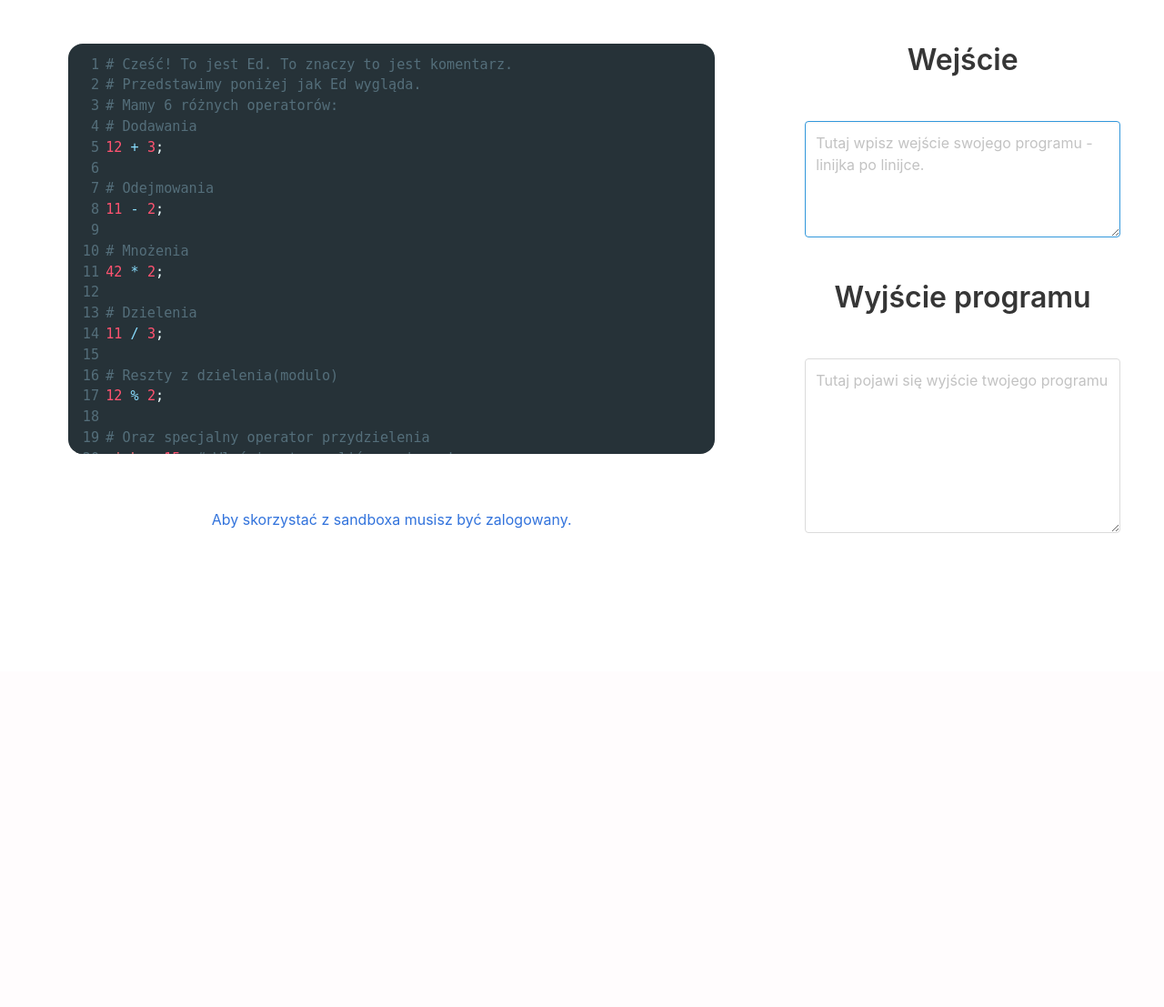
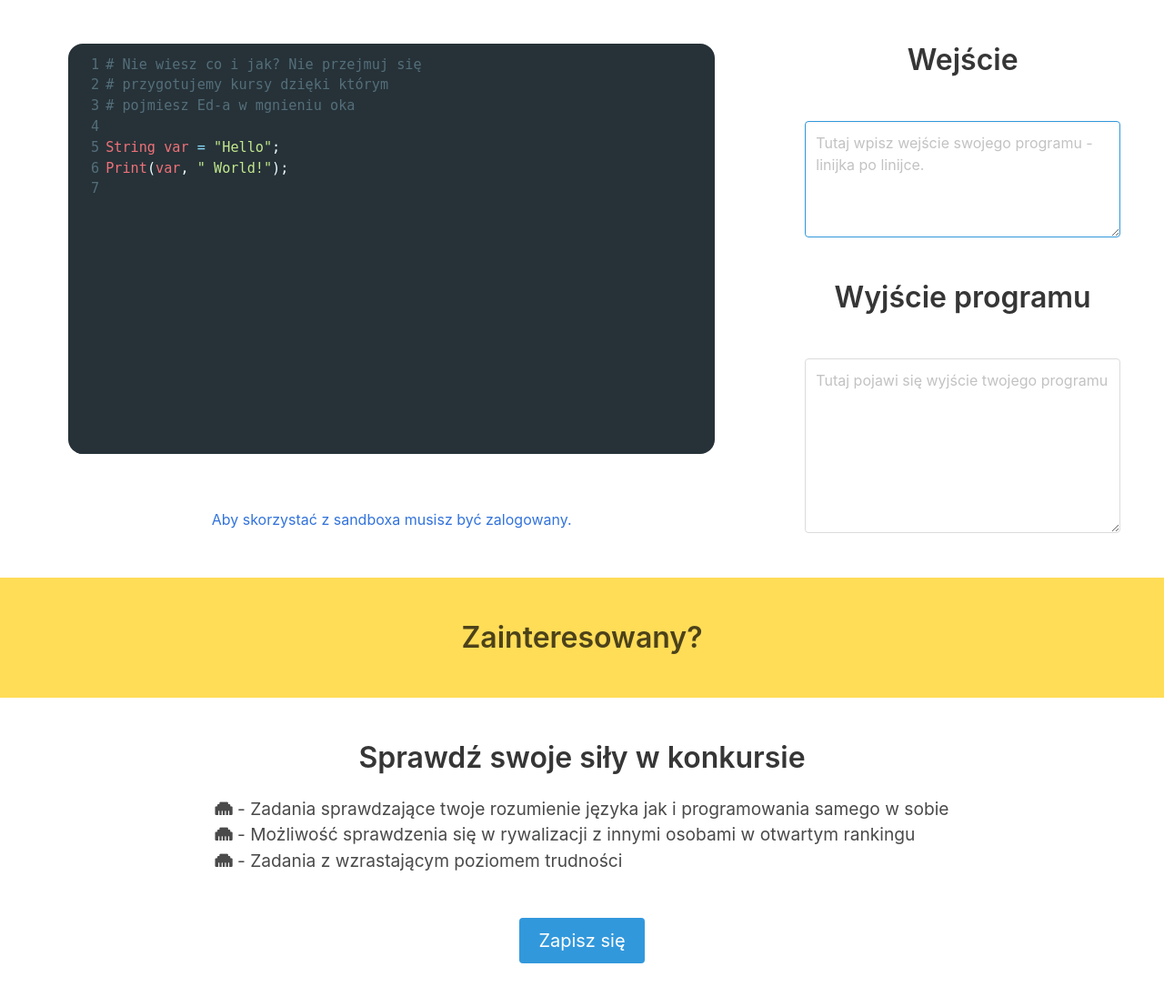
Before and after one commit to SKE-Projekt/SKE-Platform, a Flask app: page /sandbox in a window 1280 px wide. Shown: the part 62-1169 px from the top of the page at 91% size. Before the commit the page ends 648 px from the top, so only its background shows below. Run offline with Flask 2, Linux system fonts and the light colour scheme; some libraries are stand-ins or nearby versions.

Commit message:
Fixed up sandbox page

```diff
--- a/ske_platform/conf/base_config.py
+++ b/ske_platform/conf/base_config.py
@@ -8,7 +8,7 @@ class BaseConfig:
     SECRET_KEY = os.getenv('SECRET_KEY')
 
     # Ed settings
-    ED_BINARY = os.path.join(BASE_DIR_FLAT, '../ed/bin/edlang')
+    ED_BINARY = os.path.join(BASE_DIR_FLAT, '../Edlang/bin/edlang')
 
     # Database settings
     SQLALCHEMY_TRACK_MODIFICATIONS = False
--- a/ske_platform/templates/sandbox/sandbox.html
+++ b/ske_platform/templates/sandbox/sandbox.html
@@ -49,38 +49,42 @@
         </div>
     </div>
 </section>
+
+<section class="hero is-warning has-text-centered">
+    <div class="hero-body">
+        <h1 class="title">Zainteresowany?</h1>
+    </div>
+</section>
+
+<section class="section has-text-centered">
+    <h1 class="title has-text-centered">Sprawdź swoje siły w konkursie</h1>
+    <div class="special-list has-text-left" style="margin: auto; display: inline-block;">
+        <h5 class="special-list-item" style="font-size: 1.2rem"><i class="fas fa-ethernet"></i> - Zadania sprawdzające
+            twoje rozumienie języka jak
+            i
+            programowania samego w sobie</h5>
+        <h5 class="special-list-item" style="font-size: 1.2rem"><i class="fas fa-ethernet"></i> - Możliwość sprawdzenia
+            się w rywalizacji z innymi
+            osobami w otwartym rankingu </h5>
+        <h5 class="special-list-item" style="font-size: 1.2rem"><i class="fas fa-ethernet"></i> - Zadania z wzrastającym
+            poziomem trudności
+        </h5>
+    </div>
+    <br>
+    <br>
+    <br>
+    <a href="" class="button is-info is-medium">Zapisz się</a>
+</section>
 {% endblock content %}
 
 {% block scripts %}
 <script>
-    test_value = `# Cześć! To jest Ed. To znaczy to jest komentarz.
-# Przedstawimy poniżej jak Ed wygląda.
-# Mamy 6 różnych operatorów:
-# Dodawania
-12 + 3;
+    test_value = `# Nie wiesz co i jak? Nie przejmuj się
+# przygotujemy kursy dzięki którym
+# pojmiesz Ed-a w mgnieniu oka
 
-# Odejmowania
-11 - 2;
-
-# Mnożenia
-42 * 2;
-
-# Dzielenia
-11 / 3;
-
-# Reszty z dzielenia(modulo)
-12 % 2;
-
-# Oraz specjalny operator przydzielenia
-wiek = 15; # Właśnie stworzyliśmy zmienną!
-
-# Operacje wykonywane są od lewej do prawej, możemy jednak
-# nad nimi kierować za pomocą nawiasów
-12 / 2 + 1;
-12 / (2 + 1);
-
-# Aby wczytać wartość od użytkownika należy użyć symbolu read
-wiek = read;
+String var = "Hello";
+Print(var, " World!");
 `;
 
     var editor = document.getElementById("editor");
```
Also changed, not shown: ske_platform/templates/ske/landing.html (+8 -6 lines).
